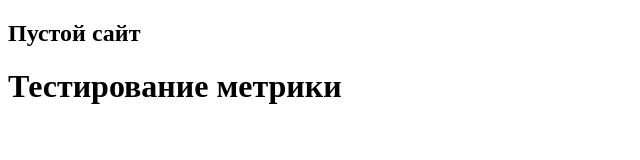
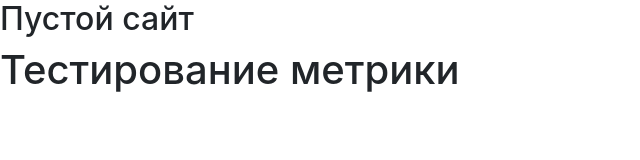
Before and after one commit to Starik73/starik73.github.io, a plain HTML site: page index.html in a window 1280 px wide. Shown: the whole page, without its empty margins (0-640 px from the left). Drawn offline with nearby package versions, Linux system fonts and the light colour scheme.

Commit message:
Update index.html

```diff
--- a/index.html
+++ b/index.html
@@ -3,7 +3,9 @@
 <head>
     <meta charset="UTF-8">
     <meta name="viewport" content="width=device-width, initial-scale=1.0">
-    <title>Тест</title>
+    <title>Тест метрики</title>
+    <link rel="stylesheet" href="https://cdn.jsdelivr.net/npm/bootstrap@4.6.2/dist/css/bootstrap.min.css" integrity="sha384-xOolHFLEh07PJGoPkLv1IbcEPTNtaed2xpHsD9ESMhqIYd0nLMwNLD69Npy4HI+N" crossorigin="anonymous">
+    <!-- Сюда можно втыкать метрику -->
 </head>
 <body>
     <h2>Пустой сайт</h2>
```
